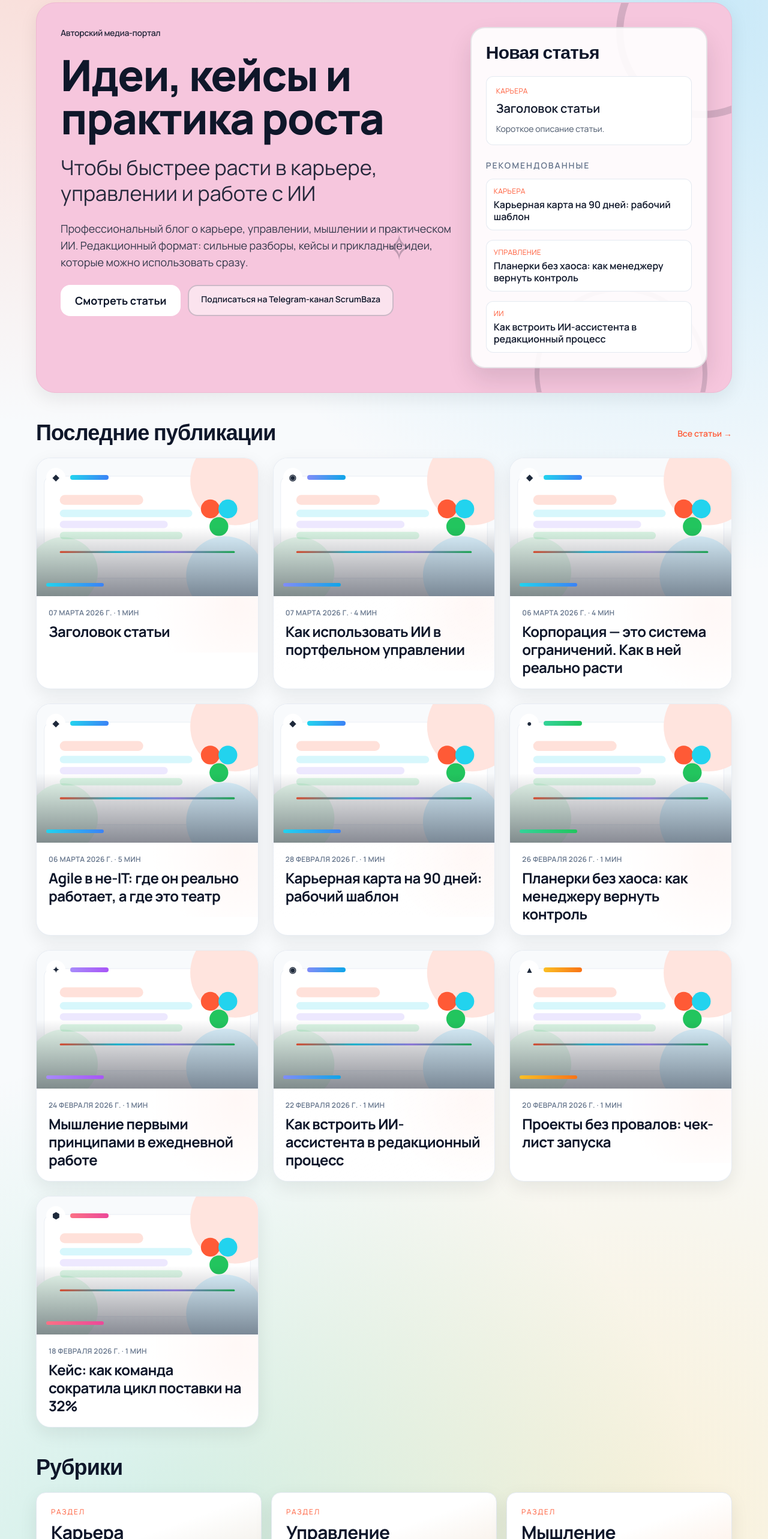
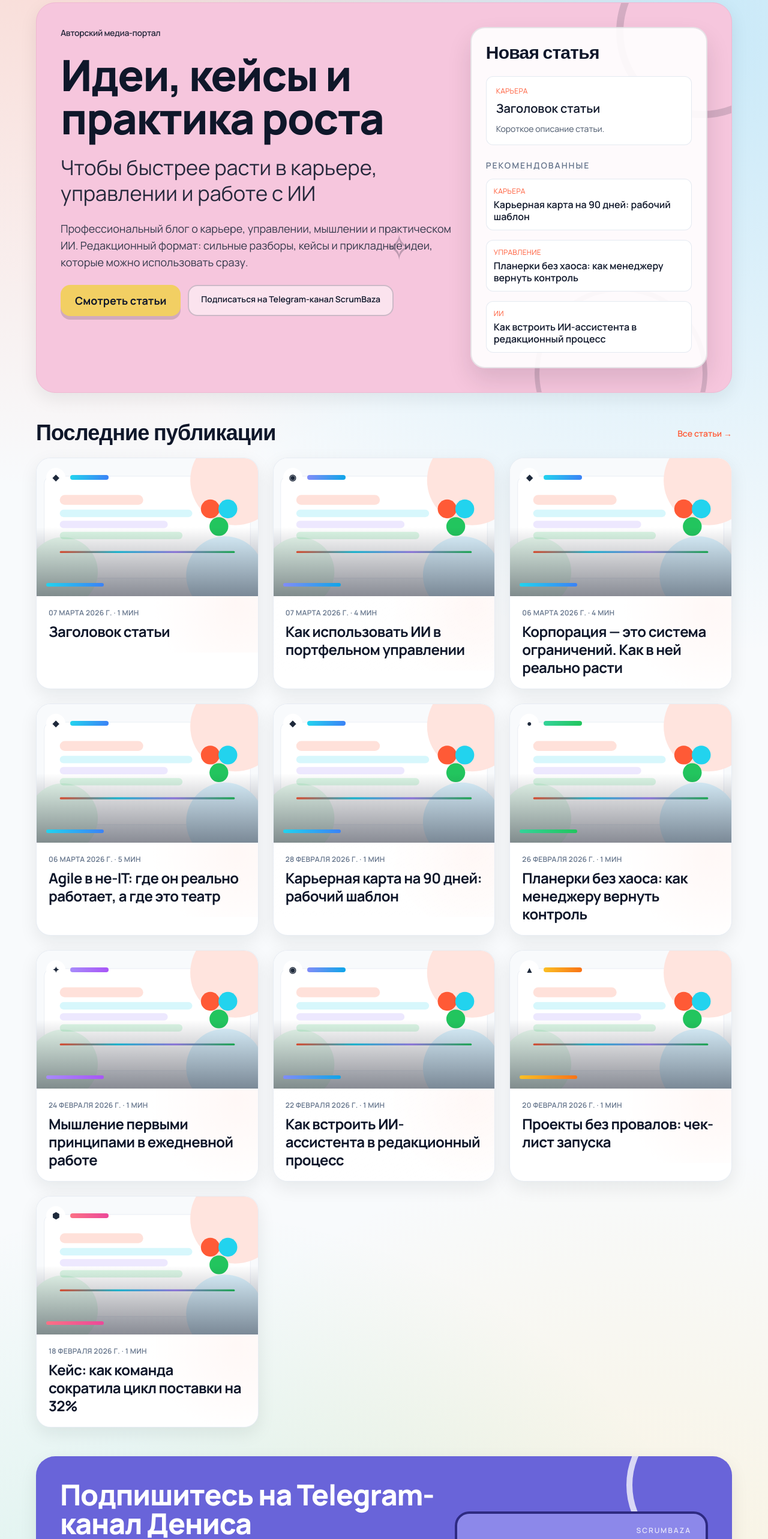
Before and after one commit to digitalmikhin-code/denis-journal, a Next.js app: page / in a window 1280 px wide. Shown: the part 234-2800 px from the top of the page at 60% size. Built offline with nearby package versions, Linux system fonts and the light colour scheme; no server answers.

Commit message:
Add purple Telegram CTA banner between articles and categories

```diff
--- a/app/page.tsx
+++ b/app/page.tsx
@@ -34,7 +34,7 @@ export default function HomePage(): JSX.Element {
             <div className="flex flex-wrap gap-3">
               <Link
                 href="/articles"
-                className="rounded-2xl bg-white px-6 py-3 text-lg font-bold text-slate-900 transition hover:bg-slate-100"
+                className="rounded-2xl bg-[#f2cf63] px-6 py-3 text-lg font-bold text-slate-900 shadow-[0_6px_0_0_rgba(26,26,26,0.16)] transition hover:bg-[#e8c24f]"
               >
                 Смотреть статьи
               </Link>
@@ -106,6 +106,37 @@ export default function HomePage(): JSX.Element {
 
       <LocalPostsFeed />
 
+      <section className="relative overflow-hidden rounded-[2rem] bg-[#6964d9] p-8 text-white shadow-soft md:p-10">
+        <div className="pointer-events-none absolute -right-20 -top-20 h-64 w-64 rounded-full border-[10px] border-white/75" />
+        <div className="pointer-events-none absolute -bottom-24 right-16 h-56 w-56 rounded-full border-[8px] border-white/55" />
+        <div className="relative grid gap-6 md:grid-cols-[1.2fr_0.8fr] md:items-center">
+          <div className="space-y-4">
+            <h2 className="text-4xl font-extrabold leading-tight tracking-tight md:text-5xl">
+              Подпишитесь на Telegram-канал Дениса
+            </h2>
+            <p className="max-w-[38ch] text-lg text-white/95">
+              Если вы еще не подписаны, обязательно подпишитесь, чтобы не пропускать интересные
+              посты, новости и практические материалы.
+            </p>
+            <Link
+              href={TELEGRAM_CHANNEL_URL}
+              target="_blank"
+              rel="noopener noreferrer"
+              className="inline-flex rounded-2xl bg-[#2bd0e2] px-6 py-3 text-lg font-bold text-[#062c35] shadow-[0_6px_0_0_rgba(8,40,49,0.28)] transition hover:bg-[#22bfd0]"
+            >
+              Подписаться на канал
+            </Link>
+          </div>
+          <div className="hidden md:flex md:justify-end">
+            <div className="rounded-3xl border-4 border-[#2e2a82] bg-[#8c88ea] px-6 py-5 text-right shadow-[0_16px_0_0_rgba(39,34,106,0.35)]">
+              <p className="text-xs font-semibold uppercase tracking-[0.16em] text-white/80">ScrumBaza</p>
+              <p className="mt-2 text-2xl font-extrabold leading-tight">Коротко, по делу, без инфошума</p>
+              <p className="mt-2 text-sm text-white/90">Посты о карьере, менеджменте и AI для практики.</p>
+            </div>
+          </div>
+        </div>
+      </section>
+
       <section className="space-y-5 pb-4">
         <h2 className="serif-display text-4xl font-semibold tracking-tight">Рубрики</h2>
         <div className="grid gap-4 md:grid-cols-2 xl:grid-cols-3">
```
